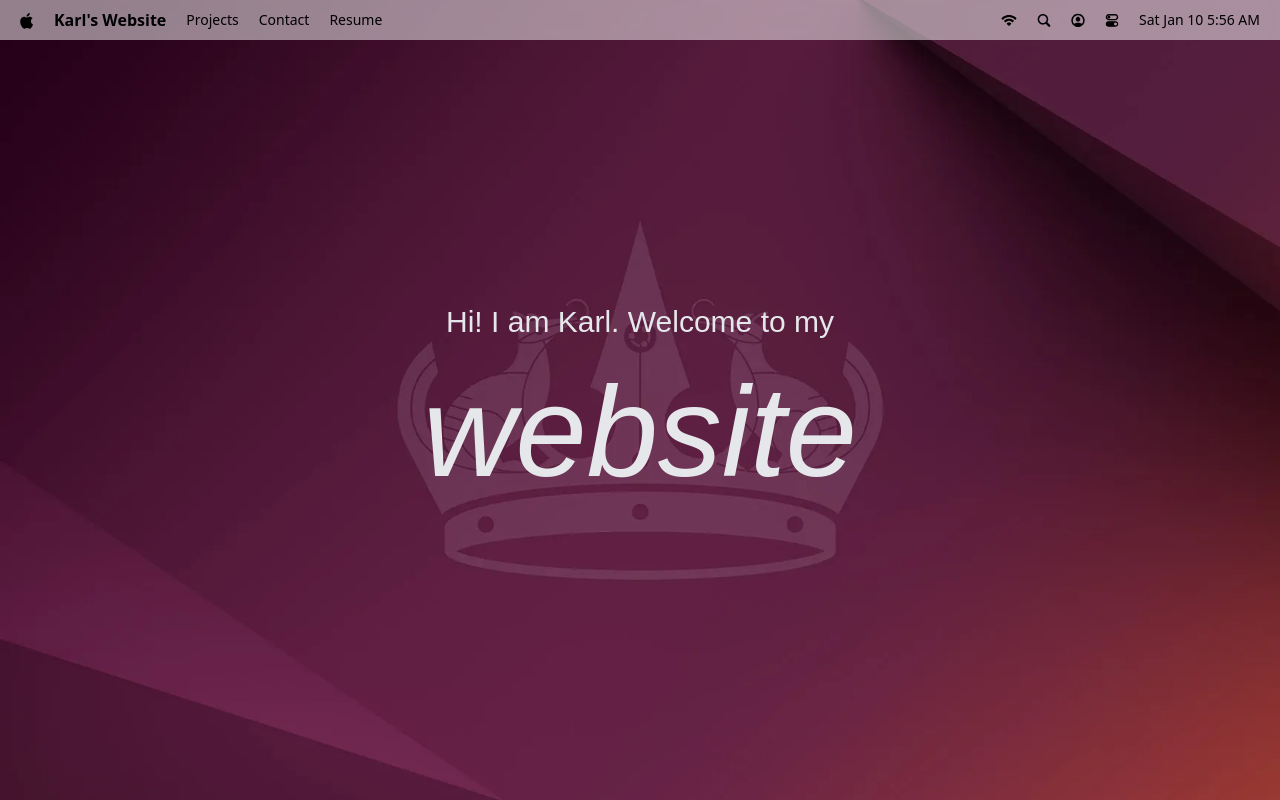
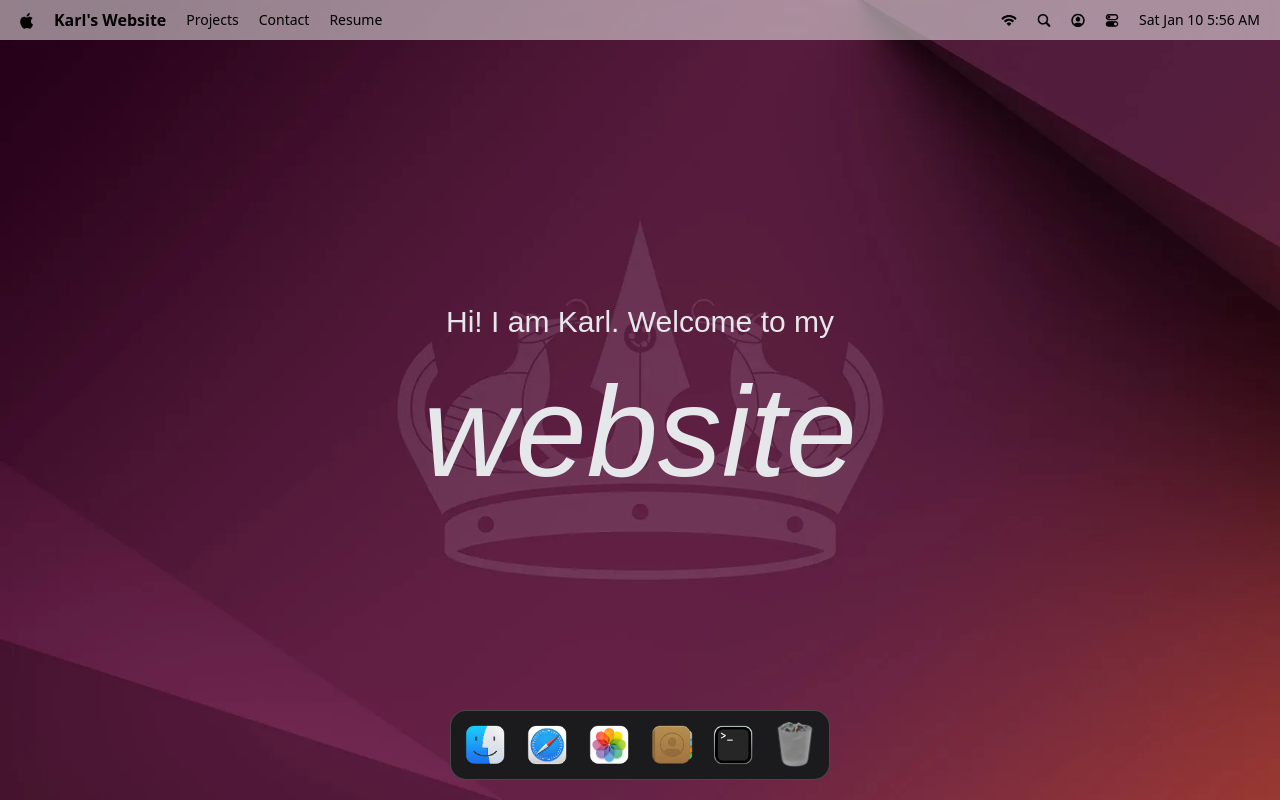
Before and after one commit to Karlroxas21/my-website-v2, a React (Vite) app: page / in a window 1280 px wide. Built offline with nearby package versions, Linux system fonts and the light colour scheme; a web font is replaced by a local one.

Commit message:
feat: dock

```diff
--- a/package.json
+++ b/package.json
@@ -17,6 +17,7 @@
     "lucide-react": "^0.562.0",
     "react": "^19.2.0",
     "react-dom": "^19.2.0",
+    "react-tooltip": "^5.30.0",
     "tailwindcss": "^4.1.18"
   },
   "devDependencies": {
--- a/src/App.tsx
+++ b/src/App.tsx
@@ -1,3 +1,4 @@
+import Dock from "@components/Dock"
 import Navbar from "@components/Navbar"
 import Welcome from "@components/Welcome"
 
@@ -6,6 +7,7 @@ const App = () => {
     <main>
         <Navbar />
         <Welcome />
+        <Dock />
     </main>
   )
 }
--- /dev/null
+++ b/src/components/Dock.tsx
@@ -0,0 +1,57 @@
+import { dockApps } from '@constants/index';
+import { useRef } from 'react'
+import { Tooltip } from 'react-tooltip';
+
+/**
+ *
+ * @returns  id: "finder",
+    name: "Portfolio", // was "Finder"
+    icon: "finder.png",
+    canOpen: true,
+ */
+
+interface DockApps {
+    id: string;
+    name: string;
+    icon: string;
+    canOpen: boolean;
+}
+const Dock = () => {
+    const dockRef = useRef(null);
+
+    // const toggleApp = ({ id, canOpen }: Pick<DockApps, 'id' | 'canOpen'>) => {
+
+    // }
+
+    return (
+        <section id="dock">
+
+            <div ref={dockRef} className='dock-container'>
+                {dockApps.map(({ id, name, icon, canOpen }) => (
+                    <div key={id} className='relative flex justify-center'>
+                        <button
+                            type="button"
+                            className='dock-icon'
+                            aria-label={name}
+                            data-tooltip-id={"dock-tooltip"}
+                            data-tooltip-content={name}
+                            data-tooltip-delay-show={150}
+                            disabled={!canOpen}
+                            onClick={() => toggleApp({ id, canOpen })}>
+                            <img
+                                src={icon}
+                                alt={name}
+                                loading={"lazy"}
+                                className={canOpen ? "" : "opacity-60"}
+                            />
+
+                        </button>
+                    </div>
+                ))}
+                <Tooltip id="dock-tooltip" place="top" className="tooltip"/>
+            </div>
+        </section>
+    )
+}
+
+export default Dock
--- a/src/components/Welcome.tsx
+++ b/src/components/Welcome.tsx
@@ -28,7 +28,7 @@ const renderText = (text: string, className?: string, baseWeight = 400) => {
 };
 
 const setupTextHover = (container: HTMLElement | null, type: string) => {
-    if (!container) return;
+    if (!container) return () => { };
 
     const letters = container.querySelectorAll("span");
     const { min, max, default: base } = FONT_WEIGHTS[type];
--- a/src/constants/index.ts
+++ b/src/constants/index.ts
@@ -39,37 +39,37 @@ const dockApps = [
   {
     id: "finder",
     name: "Portfolio", // was "Finder"
-    icon: "finder.png",
+    icon: "/images/finder.png",
     canOpen: true,
   },
   {
     id: "safari",
     name: "Articles", // was "Safari"
-    icon: "safari.png",
+    icon: "/images/safari.png",
     canOpen: true,
   },
   {
     id: "photos",
     name: "Gallery", // was "Photos"
-    icon: "photos.png",
+    icon: "/images/photos.png",
     canOpen: true,
   },
   {
     id: "contact",
     name: "Contact", // or "Get in touch"
-    icon: "contact.png",
+    icon: "/images/contact.png",
     canOpen: true,
   },
   {
     id: "terminal",
     name: "Skills", // was "Terminal"
-    icon: "terminal.png",
+    icon: "/images/terminal.png",
     canOpen: true,
   },
   {
     id: "trash",
     name: "Archive", // was "Trash"
-    icon: "trash.png",
+    icon: "/images/trash.png",
     canOpen: false,
   },
 ];
--- a/src/index.css
+++ b/src/index.css
@@ -82,7 +82,7 @@ body {
     @apply absolute bottom-5 left-1/2 -translate-x-1/2 z-50 select-none max-sm:hidden;
 
     .dock-container {
-      @apply bg-white/20 backdrop-blur-md justify-between rounded-2xl p-1.5 flex items-end gap-1.5;
+      @apply bg-[#1b1a1c] border border-white/20 backdrop-blur-md justify-between rounded-2xl p-1.5 flex items-end gap-1.5;
     }
 
     .tooltip {
@@ -90,7 +90,7 @@ body {
     }
 
     .dock-icon {
-      @apply size-14 3xl:size-20 cursor-pointer;
+      @apply size-14 p-1 3xl:size-20 cursor-pointer rounded-xl hover:bg-[#292929];
 
       img {
         @apply object-cover object-center;
```
Also changed, not shown: 1 other file (tests, documents, lock files or other folders).
